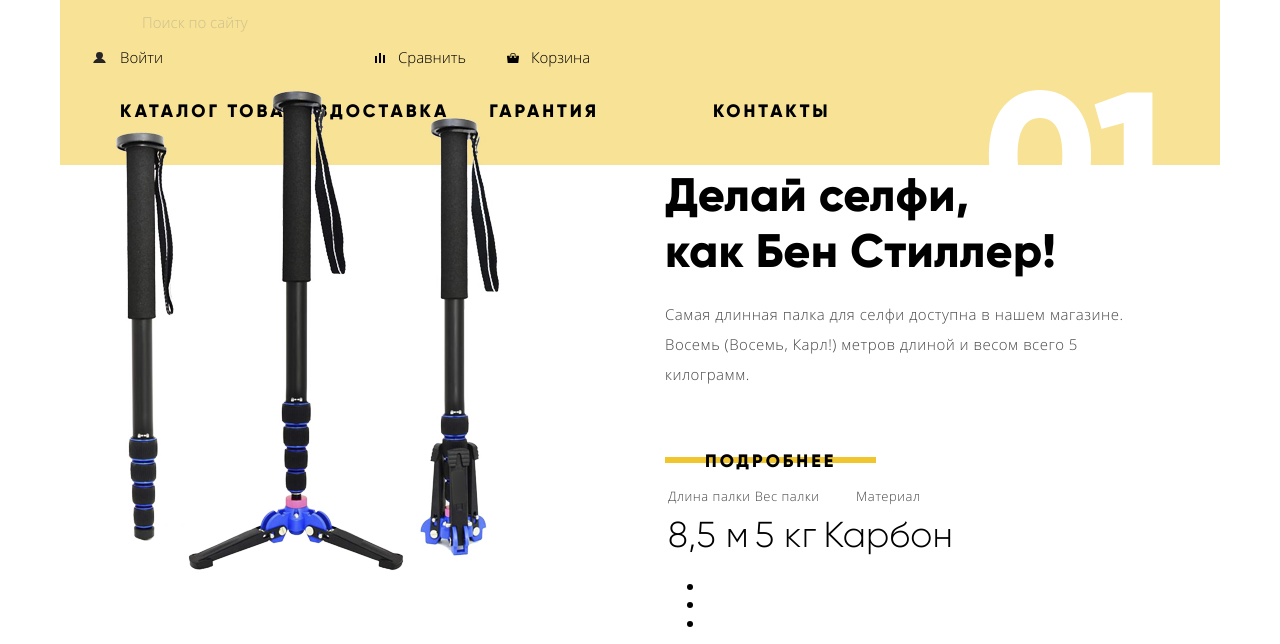
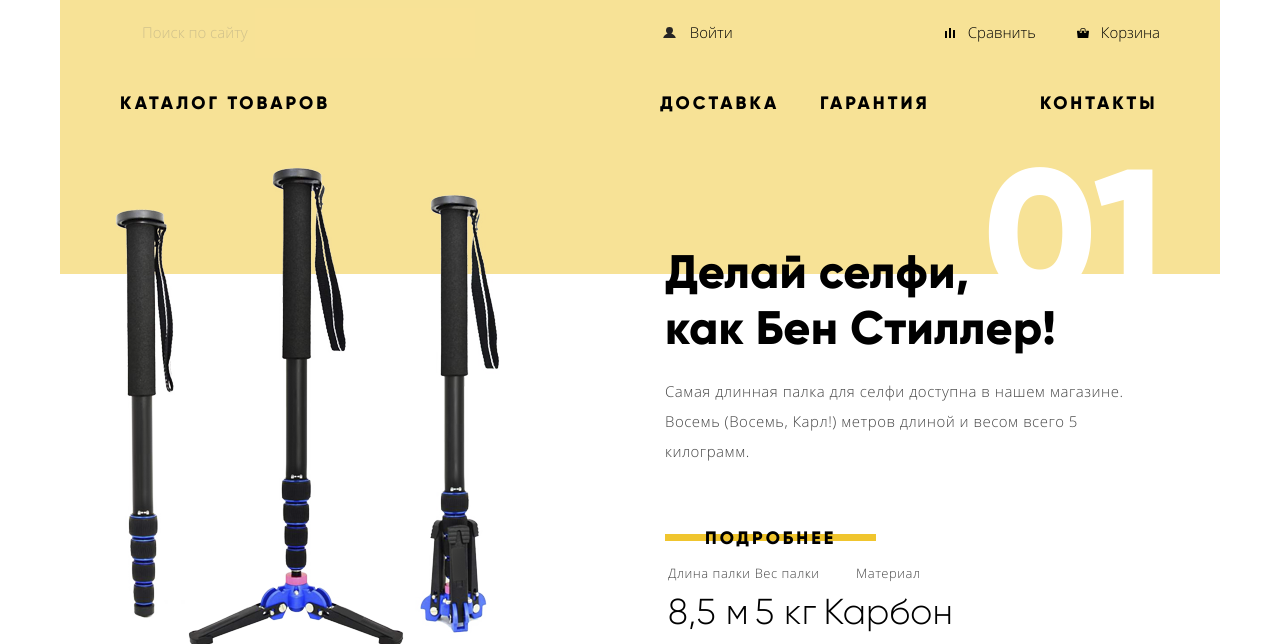
Before and after one commit to shtolts/940095-device-24, a plain HTML site: page index.html in a window 1280 px wide. Shown: the part 66-710 px from the top of the page. Drawn offline with Linux system fonts and the light colour scheme.

Commit message:
правки сетки
правки сетки

```diff
--- a/css/main.css
+++ b/css/main.css
@@ -89,16 +89,25 @@
 /* Header */
 
 .main-header {
+    box-sizing: border-box;
+    min-height: 230px;
     padding: 23px 60px 43px;
+    margin-bottom: 30px;
     background-color: #f7e296;
     background-image: linear-gradient(#fff 0, #fff 40px, #f7e296 40px);
 }
-.main-header--bottom-margin {
-    margin-bottom: 32px;
+.main-header--higher {
+    min-height: 340px;
+    margin-bottom: 0;
 }
 .main-header-logo {
     display: inline-block;
-    /*margin-bottom: 30px;*/
+    margin-bottom: 10px;
+}
+.header-row {
+    display: flex;
+    justify-content: space-between;
+    align-items: baseline;
 }
 
 .search-link {
@@ -106,8 +115,9 @@
     flex-wrap: wrap;
     align-items: baseline;
     justify-content: flex-start;
+}
+.search-link-form {
     min-width: 440px;
-    margin-right: 125px;
 }
 .search-field {
     width: 355px;
@@ -298,14 +308,15 @@
     padding: 0;
     list-style: none;
 }
-.site-navigation .delievery {
-    margin-right: 40px;
+.site-navigation .delievery-link {
+    min-width: 160px;
 }
-.site-navigation .guarantee {
-    margin-right: 114px;
+.site-navigation .guarantee-link {
+    min-width: 120px;
+    margin-right: 100px;
 }
-.site-navigation .catalog {
-    margin-right: 325px;
+.site-navigation .catalog-link {
+    min-width: 540px;
 }
 /* Slider-products */
 .slider-container {
--- a/index.html
+++ b/index.html
@@ -15,11 +15,11 @@
 <body>
 
 <div class="container">
-    <header class="main-header main-header--bottom-margin">
+    <header class="main-header main-header--higher">
         <a href="index.html" class="main-header-logo"><img src="img/logo_device.svg" width="165" height="37" alt="Логотип магазина «Девайс»"></a>
-
+        <div class="header-row">
             <div class="search-link">
-            <form action="https://echo.htmlacademy.ru" method="post">
+                <form action="https://echo.htmlacademy.ru" method="post" class="search-link-form">
                     <label for="search-field" class="visually-hidden">Поиск</label>
                     <input type="search" id="search-field" name="search" placeholder="Поиск по сайту" class="search-field" required>
 
@@ -32,10 +32,10 @@
                 <div class="compare-link"><a href="#">Сравнить</a></div>
                 <div class="cart-link"><a href="#">Корзина</a></div>
             </div>
-
+        </div>
         <nav class="main-navigation">
             <ul class="site-navigation">
-                <li>
+                <li class="catalog-link">
                     <a href="catalog.html">Каталог товаров</a>
                     <ul class="site-navigation-drop-down site-navigation-drop-down--hidden">
                         <ul class="navigation-drop-down-column">
@@ -52,9 +52,9 @@
                         </ul>
                     </ul>
                 </li>
-                <li class="delievery"><a href="delivery.html">Доставка</a></li>
-                <li class="guarantee"><a href="guarantees.html">Гарантия</a></li>
-                <li><a href="contacts.html">Контакты</a></li>
+                <li class="delievery-link"><a href="delivery.html">Доставка</a></li>
+                <li class="guarantee-link"><a href="guarantees.html">Гарантия</a></li>
+                <li class="contacts-link"><a href="contacts.html">Контакты</a></li>
             </ul>
         </nav>
     </header>
```
Also changed, not shown: catalog.html (+6 -5 lines). Lines whose indentation alone changed are shown as unchanged.
